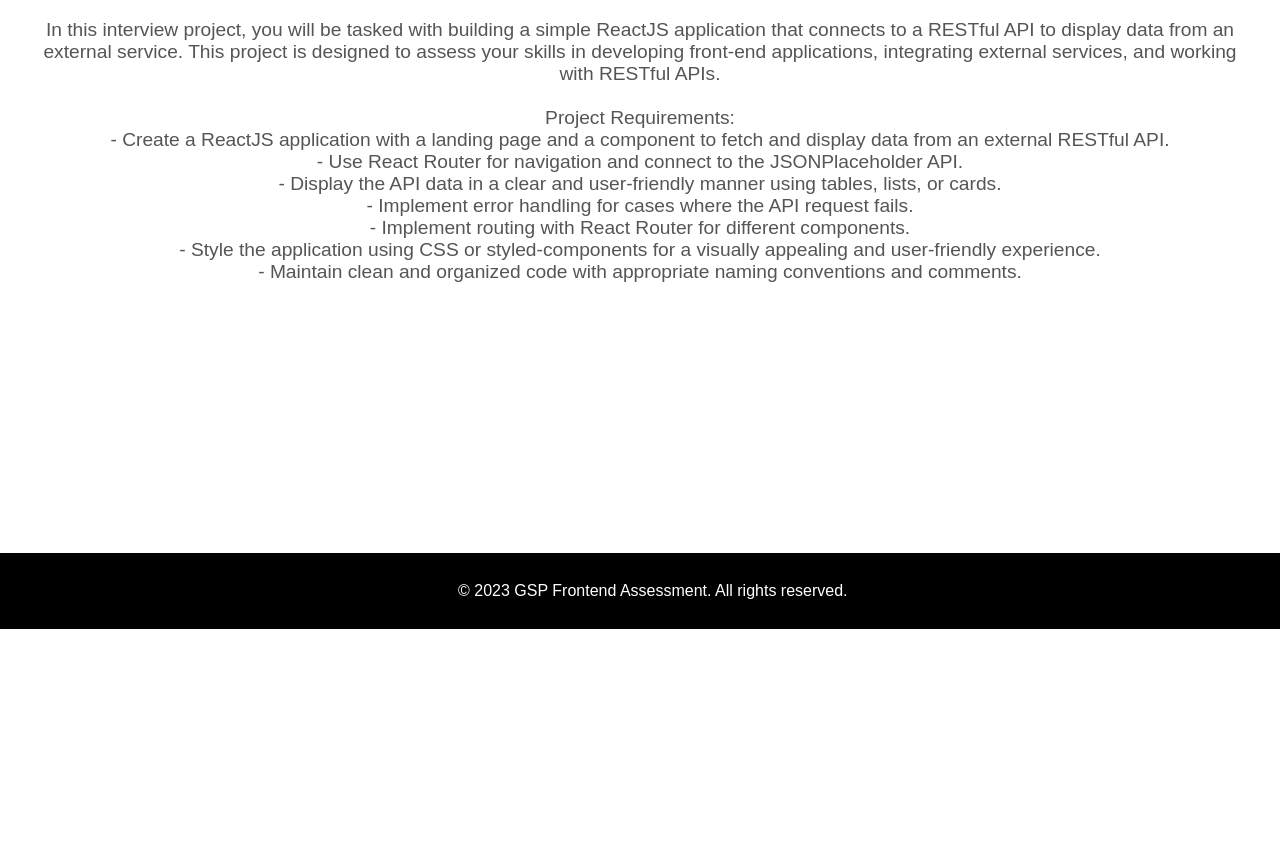
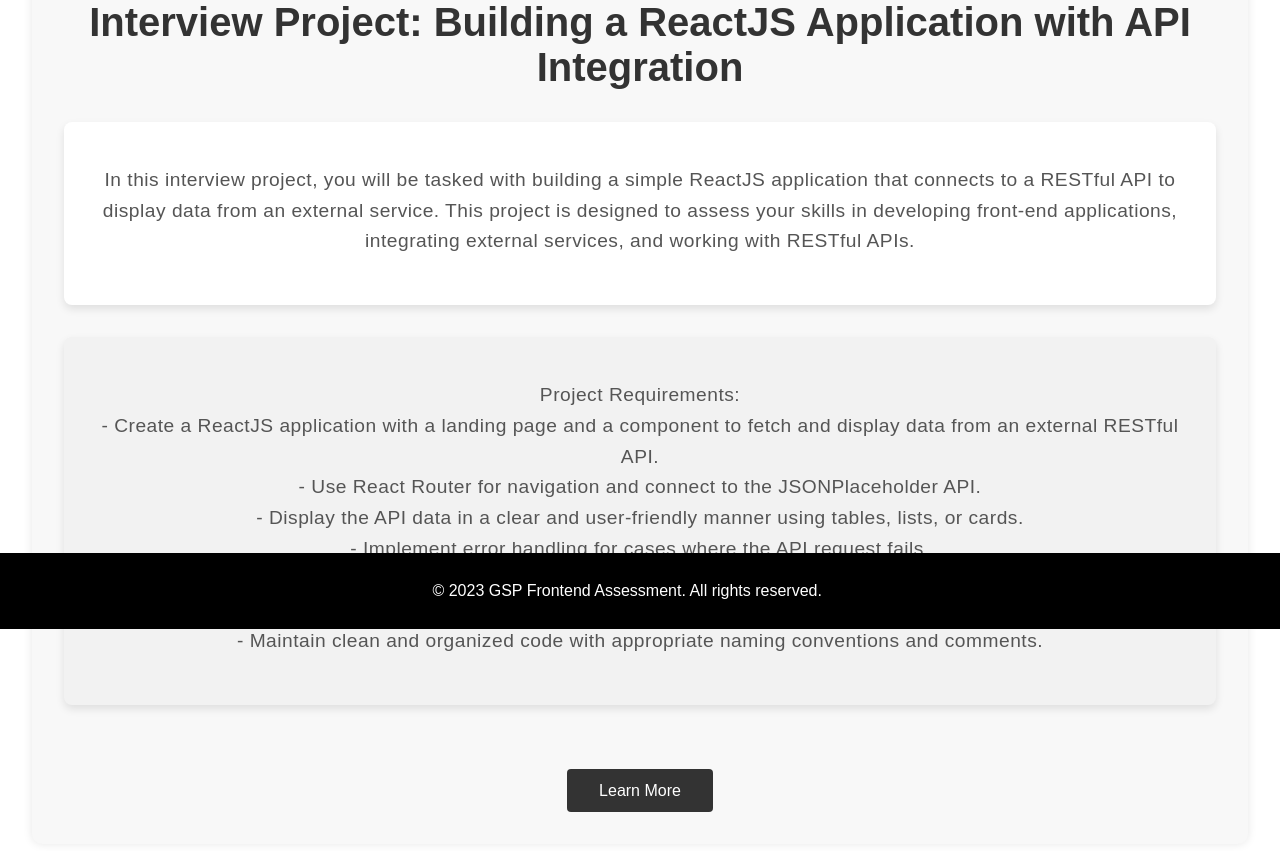
Before and after one commit to yusufAnka/GSP-Project, a React (Create React App) app: page / in a window 1280 px wide. Shown: the part 171-1022 px from the top of the page. Before the commit the page ends 800 px from the top, so only its background shows below. Built offline with nearby package versions, Linux system fonts and the light colour scheme.

Commit message:
Landing page

```diff
--- a/src/App.js
+++ b/src/App.js
@@ -1,13 +1,13 @@
 import React from 'react';
 import { BrowserRouter as Router, Route, Routes } from 'react-router-dom';
 import GlobalStyles from './styles/GlobalStyles';
-import Navbar from './components/LandingPage/Navbar';
-import Introduction from './components/LandingPage/Introduction';
+import Navbar from './components/Navbar';
+import Introduction from './pages/landingPage';
 import Users from './components/Users/User';
 import Comments from './components/Comments/Comment';
 import Posts from './components/Posts/Post';
 import Photos from './components/Photos/Photos';
-import Footer from './components/LandingPage/Footer';
+import Footer from './components/Footer';
 
 const App = () => {
   return (
--- a/src/components/Comments/Comment.js
+++ b/src/components/Comments/Comment.js
@@ -1,36 +1,36 @@
-import React, { useEffect, useState } from 'react';
-import styled from 'styled-components';
-import Table from '../Table';
-import Loader from '../Loader';
-import { fetchComments } from '../../utils/api';
+import React from "react";
+import styled from "styled-components";
+import Table from "../Table";
+import Loader from "../Loader";
+import useFetch from "../../hooks/useFetch";
+import { COMMENTS } from "../../utils/constants";
 
 const CommentsContainer = styled.div`
   padding: 2rem;
 `;
 
+const ErrorMessage = styled.p`
+  color: #721c24;
+  background-color: #f8d7da;
+  border: 1px solid #f5c6cb;
+  border-radius: 5px;
+  padding: 1rem;
+  text-align: center;
+  font-family: 'Arial', sans-serif; /* Change the font family as needed */
+`;
+
 const Comments = () => {
-  const [comments, setComments] = useState([]);
-  const [loading, setLoading] = useState(true);
+  const { loading, error, data: comments } = useFetch(COMMENTS);
 
-  useEffect(() => {
-    fetchComments()
-      .then((response) => {
-        setComments(response);
-        setLoading(false); // Set loading to false once data is loaded
-      })
-      .catch((error) => {
-        console.error('Error fetching comments:', error);
-        setLoading(false); // Set loading to false in case of an error
-      });
-  }, []);
-
-  const tableHeadings = ['ID', 'Comment', 'Email'];
+  const tableHeadings = ["ID", "Name", "Email"];
 
   return (
     <CommentsContainer>
       <h2>Comments from JSONPlaceholder API</h2>
       {loading ? (
         <Loader /> // Display the Loader component while data is being fetched
+      ) : error ? (
+        <ErrorMessage>{error}</ErrorMessage>
       ) : (
         <Table headings={tableHeadings} data={comments} itemsPerPage={20} />
       )}
--- a/src/components/LandingPage/Footer.js
+++ b/src/components/Footer.js
@@ -9,6 +9,10 @@ const FooterContainer = styled.footer`
   position: fixed;
   bottom: 0;
   width: 100%;
+
+  p {
+    max-width: 96vw
+  }
 `;
 
 const Footer = () => {
--- a/src/components/LandingPage/Introduction.js
+++ /dev/null
@@ -1,51 +0,0 @@
-import React from 'react';
-import styled from 'styled-components';
-
-const IntroContainer = styled.div`
-  padding: 2rem;
-  text-align: center;
-`;
-
-const Title = styled.h1`
-  font-size: 2rem;
-  margin-bottom: 1rem;
-  color: #333; /* Set the color to a dark shade */
-`;
-
-const Description = styled.p`
-  font-size: 1.2rem;
-  color: #555; /* Set the color to a slightly darker shade */
-`;
-
-const Introduction = () => {
-  return (
-    <IntroContainer>
-      <Title>Interview Project: Building a ReactJS Application with API Integration</Title>
-      <Description>
-        In this interview project, you will be tasked with building a simple ReactJS application that
-        connects to a RESTful API to display data from an external service. This project is designed to
-        assess your skills in developing front-end applications, integrating external services, and
-        working with RESTful APIs.
-        <br />
-        <br />
-        Project Requirements:
-        <br />
-        - Create a ReactJS application with a landing page and a component to fetch and display data from an external RESTful API.
-        <br />
-        - Use React Router for navigation and connect to the JSONPlaceholder API.
-        <br />
-        - Display the API data in a clear and user-friendly manner using tables, lists, or cards.
-        <br />
-        - Implement error handling for cases where the API request fails.
-        <br />
-        - Implement routing with React Router for different components.
-        <br />
-        - Style the application using CSS or styled-components for a visually appealing and user-friendly experience.
-        <br />
-        - Maintain clean and organized code with appropriate naming conventions and comments.
-      </Description>
-    </IntroContainer>
-  );
-};
-
-export default Introduction;
--- a/src/components/LandingPage/Navbar.js
+++ b/src/components/Navbar.js
@@ -10,7 +10,7 @@ import {
   Title,
   OpenLinksButton,
   NavbarLinkExtended,
-} from "../../styles/Navbar.style";
+} from "../styles/Navbar.style";
 
 function Navbar() {
   const [extendNavbar, setExtendNavbar] = useState(false);
--- a/src/components/Posts/Post.js
+++ b/src/components/Posts/Post.js
@@ -1,28 +1,25 @@
-import React, { useEffect, useState } from 'react';
 import styled from 'styled-components';
 import Table from '../Table';
 import Loader from '../Loader';
-import { fetchPosts } from '../../utils/api';
+import { POSTS } from '../../utils/constants';
+import useFetch from '../../hooks/useFetch';
 
 const DataContainer = styled.div`
   padding: 2rem;
 `;
 
+const ErrorMessage = styled.p`
+  color: #721c24;
+  background-color: #f8d7da;
+  border: 1px solid #f5c6cb;
+  border-radius: 5px;
+  padding: 1rem;
+  text-align: center;
+  font-family: 'Arial', sans-serif; /* Change the font family as needed */
+`;
+
 const Posts = () => {
-  const [posts, setPosts] = useState([]);
-  const [loading, setLoading] = useState(true);
-
-  useEffect(() => {
-    fetchPosts()
-      .then((response) => {
-        setPosts(response);
-        setLoading(false); // I have Set loading to false once the data is loaded
-      })
-      .catch((error) => {
-        console.error('Error fetching posts:', error);
-        setLoading(false); // I have Set loading to false in case of an error
-      });
-  }, []);
+  const { loading, error, data: posts } = useFetch(POSTS)
 
   const tableHeadings = ['ID', 'Title', 'Body'];
 
@@ -31,7 +28,9 @@ const Posts = () => {
       <h2>Posts from JSONPlaceholder API</h2>
       {loading ? (
         <Loader /> // I display the Loader component while data is being fetching.....
-      ) : (
+      ) : error ? (
+        <ErrorMessage>{error}</ErrorMessage>
+        ) : (
         <Table headings={tableHeadings} data={posts} itemsPerPage={15} />
       )}
     </DataContainer>
--- a/src/components/Table.js
+++ b/src/components/Table.js
@@ -2,7 +2,8 @@ import React, { useState, useEffect } from 'react';
 import styled from 'styled-components';
 
 const StyledTable = styled.table`
-  width: 100%;
+  width: 100%; /* Set a fixed width or adjust as needed */
+  margin: 0 auto; /* Center the table */
   border-collapse: collapse;
   margin-top: 1rem;
 `;
@@ -11,20 +12,23 @@ const TableHead = styled.th`
   background-color: #333;
   color: white;
   padding: 0.5rem;
+  text-align: left; /* Center align the text */
 `;
 
 const TableData = styled.td`
   padding: 0.5rem;
+  text-align: left /* Center align the text */
 `;
 
 const TableRow = styled.tr`
-  background-color: ${(props) => (props.isOdd ? '#f2f2f2' : '#e6e6e6')};
+  background-color: ${(props) => (props.$isodd ? '#f2f2f2' : '#e6e6e6')};
 `;
 
 const PaginationContainer = styled.div`
   margin-top: 1rem;
   display: flex;
   justify-content: space-between;
+  align-items: center; /* Center align items */
 `;
 
 const PaginationButton = styled.button`
@@ -69,7 +73,7 @@ const Table = ({ headings, data, itemsPerPage }) => {
         </thead>
         <tbody>
           {currentItems.map((item, index) => (
-            <TableRow key={item.id} isOdd={index % 2 !== 0}>
+            <TableRow key={item.id} $isodd={index % 2 !== 0}>
               {headings.map((heading) => (
                 <TableData key={heading}>{item[heading.toLowerCase()]}</TableData>
               ))}
@@ -87,7 +91,6 @@ const Table = ({ headings, data, itemsPerPage }) => {
           Next
         </PaginationButton>
       </PaginationContainer>
-      {/* pagination */}
     </div>
   );
 };
--- /dev/null
+++ b/src/hooks/useFetch.js
@@ -0,0 +1,48 @@
+import { useEffect, useState } from "react";
+import { COMMENTS, PHOTOS, POSTS, USERS } from "../utils/constants";
+import {
+  fetchComments,
+  fetchPhotos,
+  fetchPosts,
+  fetchUsers,
+} from "../utils/api";
+
+const useFetch = (itemToFetch) => {
+  const [data, setData] = useState([]);
+  const [loading, setLoading] = useState(true);
+  const [error, setError] = useState("");
+
+  const fetchFn = () => {
+    switch (itemToFetch) {
+      case POSTS:
+        return fetchPosts;
+      case USERS:
+        return fetchUsers;
+      case PHOTOS:
+        return fetchPhotos;
+      case COMMENTS:
+        return fetchComments;
+      default:
+        break;
+    }
+  };
+
+  const fetchData = fetchFn();
+
+  useEffect(() => {
+    fetchData()
+      .then((response) => {
+        setData(response);
+        setLoading(false); // I have Set loading to false once data is loaded
+      })
+      .catch((error) => {
+        console.error("Error fetching data:", error);
+        setLoading(false); //I Set loading to false in case of an error
+        setError(`An error occurred: ${error.message}`);
+      });
+    //eslint-disable-next-line react-hooks/exhaustive-deps
+  }, []);
+  return { data, loading, error };
+};
+
+export default useFetch;
--- /dev/null
+++ b/src/pages/landingPage.js
@@ -0,0 +1,100 @@
+import React from 'react';
+import styled, { keyframes } from 'styled-components';
+
+const fadeIn = keyframes`
+  from {
+    opacity: 0;
+  }
+  to {
+    opacity: 1;
+  }
+`;
+
+const IntroContainer = styled.div`
+  padding: 2rem;
+  text-align: center;
+  background-color: #f8f8f8;
+  border-radius: 10px;
+  box-shadow: 0 0 10px rgba(0, 0, 0, 0.1);
+  animation: ${fadeIn} 1s ease;
+  margin: 2rem;
+`;
+
+const ContentContainer = styled.div`
+  margin-top: 2rem;
+`;
+
+const Block = styled.div`
+  background-color: ${(props) => props.backgroundColor || '#fff'};
+  border-radius: 8px;
+  padding: 1.5rem;
+  box-shadow: 0 4px 8px rgba(0, 0, 0, 0.1);
+  margin-bottom: 2rem;
+  line-height: 1.6;
+`;
+
+const Title = styled.h1`
+  font-size: 2.5rem;
+  margin-bottom: 1rem;
+  color: #333;
+`;
+
+const Description = styled.p`
+  font-size: 1.2rem;
+  color: #555;
+  letter-spacing: 0.5px;
+  margin-bottom: 1.5rem;
+`;
+
+const LearnMoreButton = styled.button`
+  background-color: #333;
+  color: white;
+  padding: 0.8rem 2rem;
+  font-size: 1rem;
+  border: none;
+  border-radius: 4px;
+  margin-top: 2rem;
+  cursor: pointer;
+  transition: background-color 0.3s ease;
+
+  &:hover {
+    background-color: #555;
+  }
+`;
+
+const Introduction = () => {
+  return (
+    <IntroContainer>
+      <Title>Interview Project: Building a ReactJS Application with API Integration</Title>
+      <ContentContainer>
+        <Block backgroundColor="#fff">
+          <Description>
+            In this interview project, you will be tasked with building a simple ReactJS application that connects to a RESTful API to display data from an external service. This project is designed to assess your skills in developing front-end applications, integrating external services, and working with RESTful APIs.
+          </Description>
+        </Block>
+        <Block backgroundColor="#f2f2f2">
+          <Description>
+            Project Requirements:
+            <br />
+            - Create a ReactJS application with a landing page and a component to fetch and display data from an external RESTful API.
+            <br />
+            - Use React Router for navigation and connect to the JSONPlaceholder API.
+            <br />
+            - Display the API data in a clear and user-friendly manner using tables, lists, or cards.
+            <br />
+            - Implement error handling for cases where the API request fails.
+            <br />
+            - Implement routing with React Router for different components.
+            <br />
+            - Style the application using CSS or styled-components for a visually appealing and user-friendly experience.
+            <br />
+            - Maintain clean and organized code with appropriate naming conventions and comments.
+          </Description>
+        </Block>
+      </ContentContainer>
+      <LearnMoreButton>Learn More</LearnMoreButton>
+    </IntroContainer>
+  );
+};
+
+export default Introduction;
--- /dev/null
+++ b/src/utils/constants.js
@@ -0,0 +1,4 @@
+export const COMMENTS = "COMMENTS";
+export const POSTS = "POSTS";
+export const USERS = "USERS";
+export const PHOTOS = "PHOTOS";
```
Also changed, not shown: src/services/api.js (deleted, +0 -8 lines), 1 other file (tests, documents, lock files or other folders).
